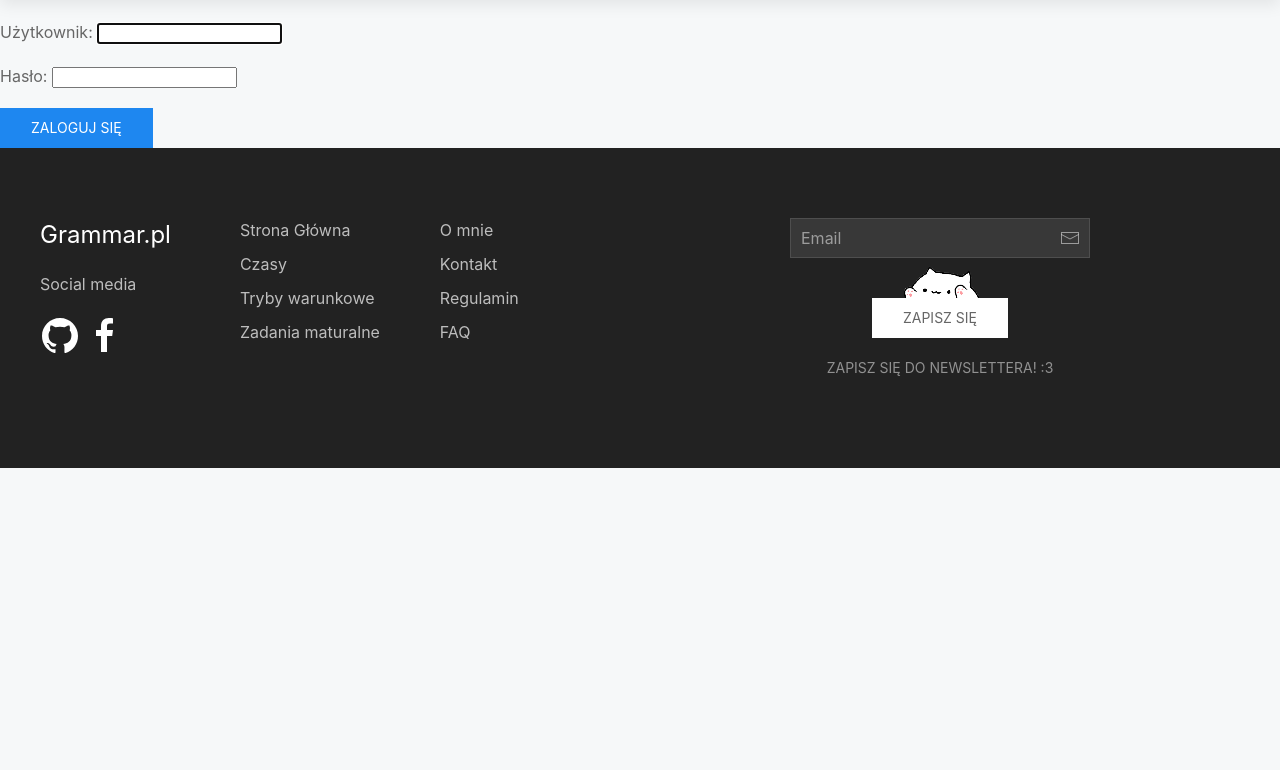
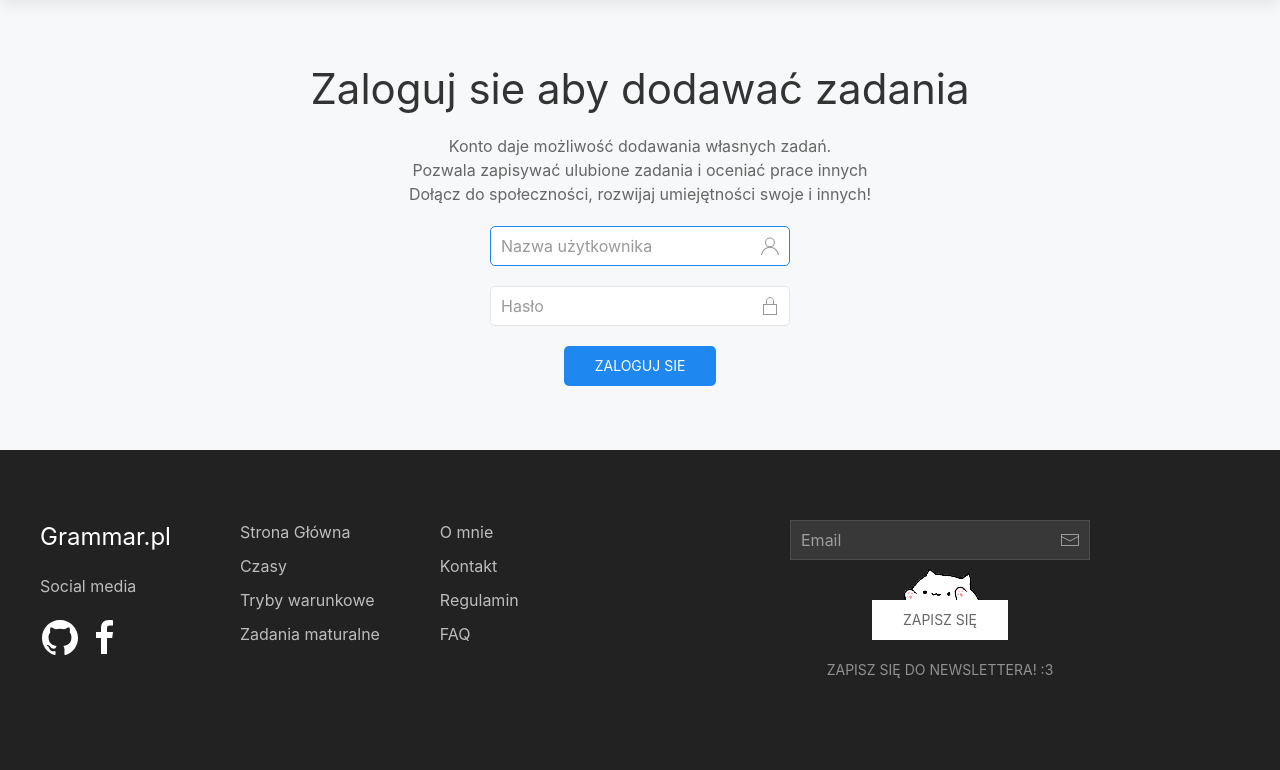
Before and after one commit to Notiooo/grammar.pl, a Django app: page /users/login/ in a window 1280 px wide. Shown: the part 80-850 px from the top of the page. Before the commit the page ends 548 px from the top, so only its background shows below. Run offline with Django 3.2, Linux system fonts and the light colour scheme; parts of the project's set-up code (start-up, migrations or seed data) failed here and were passed over.

Commit message:
First attempt to style login page

```diff
--- a/grammar_pl/templates/registration/login.html
+++ b/grammar_pl/templates/registration/login.html
@@ -1,9 +1,43 @@
 {% extends 'base.html' %}
 
 {% block content %}
-<form method="post">
+
+<div class="uk-flex uk-flex-center uk-flex-middle uk-flex-column uk-height-large uk-text-center">
+
+<div class="uk-h1">Zaloguj sie aby dodawać zadania</div>
+<div class="uk-heading-primary uk-text-center">
+    <p>Konto daje możliwość dodawania własnych zadań.<br>
+    Pozwala zapisywać ulubione zadania i oceniać prace innych<br>
+    Dołącz do społeczności, rozwijaj umiejętności swoje i innych!</p>
+</div>
+<!-- Login form -->
+<form class="" method="post">
     {% csrf_token %}
-    {{ form.as_p }}
-    <button type="submit" class="uk-button uk-button-primary">Zaloguj się</button>
+    <div class="uk-fieldset uk-width-medium">
+        <div class="uk-margin">
+            <div class="uk-inline uk-width-1-1">
+                <span class="uk-form-icon uk-form-icon-flip uk-icon" data-uk-icon="icon: user"></span>
+                <input class="uk-input uk-border-rounded" autofocus name="{{ form.username.html_name }}" placeholder="Nazwa użytkownika" type="text">
+            </div>
+        </div>
+        <div class="uk-margin">
+            <div class="uk-inline uk-width-1-1">
+                <span class="uk-form-icon uk-form-icon-flip uk-icon" data-uk-icon="icon: lock"></span>
+                <input class="uk-input uk-border-rounded" name="{{ form.password.html_name }}" placeholder="Hasło" type="password">
+            </div>
+        </div>
+        <button type="submit" class="uk-button uk-button-primary uk-border-rounded" value="login">Zaloguj sie</button>
+        <input type="hidden" name="next" value="{{ next }}" />
+    </div>
 </form>
+
+{% if form.non_field_errors %}
+    <div class="uk-alert-danger" uk-alert>
+        {% for error in form.non_field_errors %}
+            {{ error }}
+        {% endfor %}
+    </div>
+{% endif %}
+
+</div>
 {% endblock content %}
--- a/grammar_pl/users/admin.py
+++ b/grammar_pl/users/admin.py
@@ -1,3 +1,7 @@
 from django.contrib import admin
+from . import models
 
 # Register your models here.
+
+
+admin.site.register(models.CustomUser)
```
Also changed, not shown: 1 other file.
